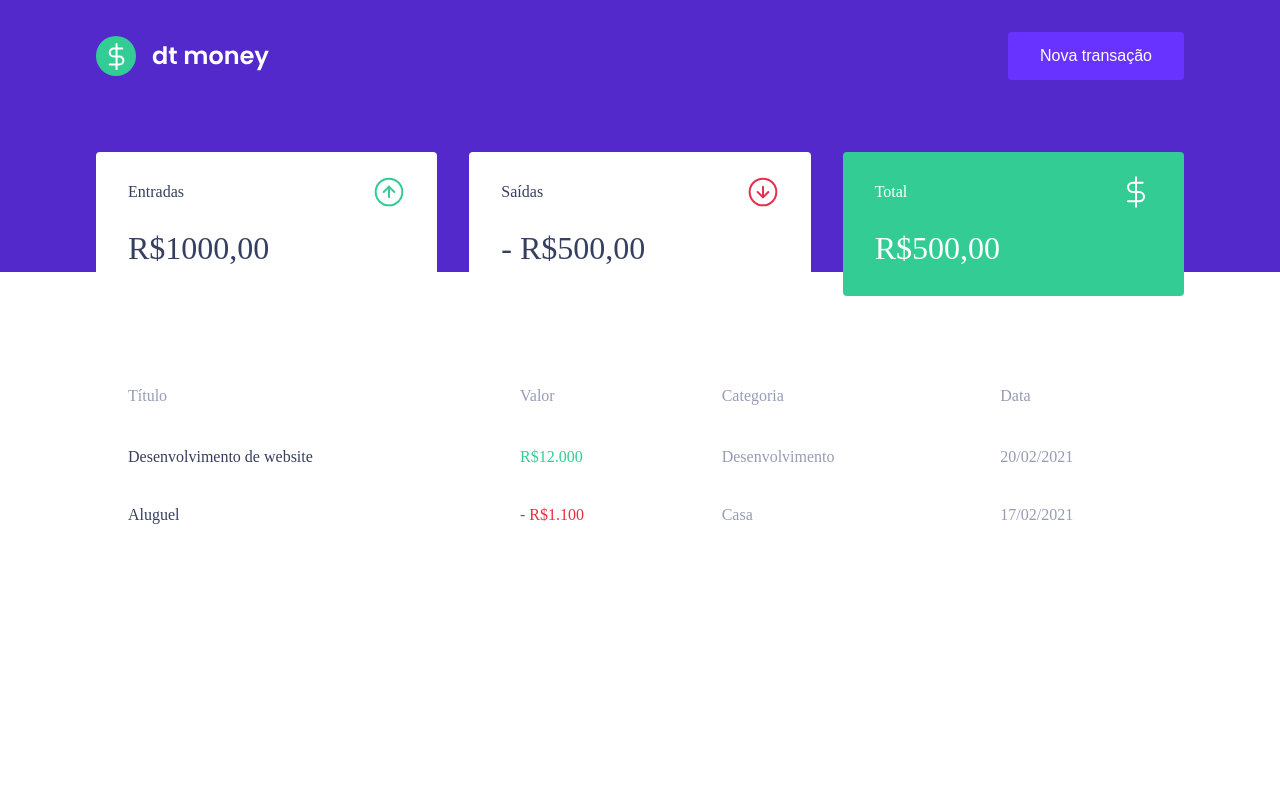
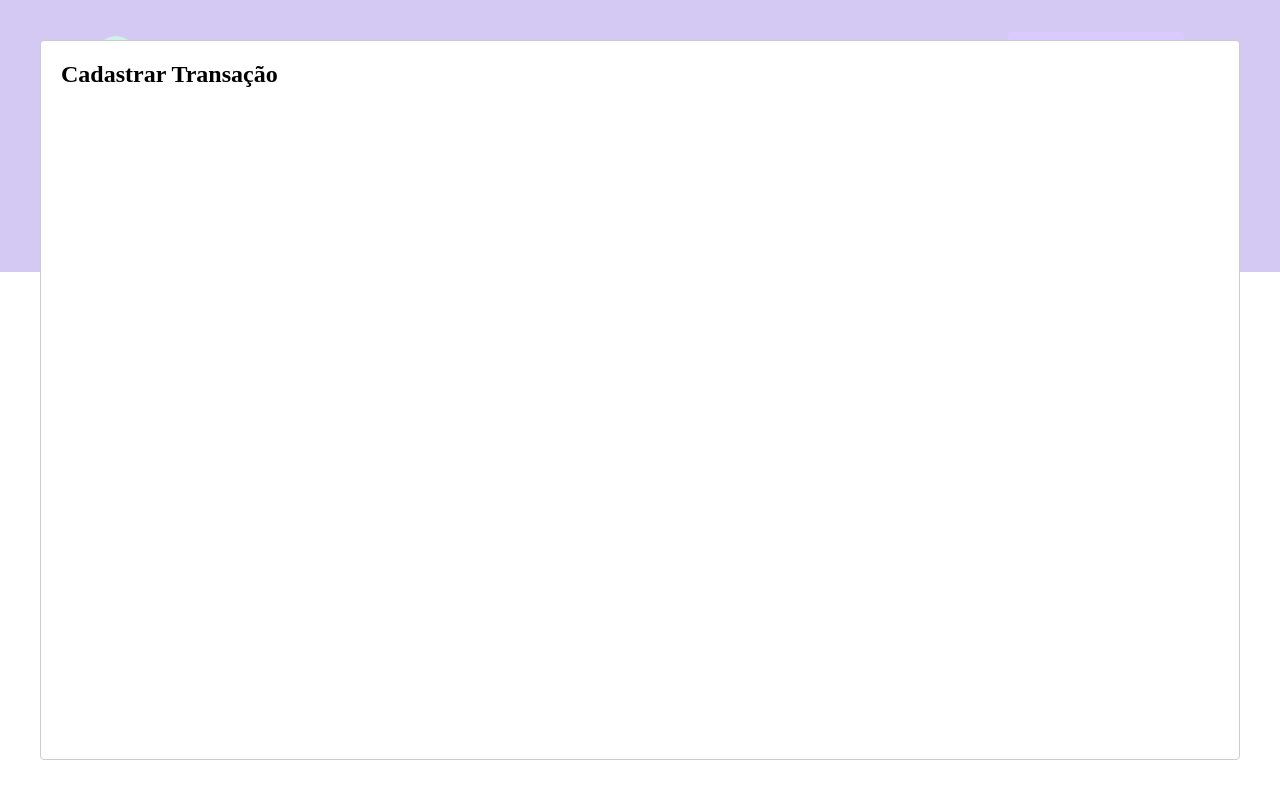
Before and after one commit to Victor-BwD/Control_Money, a React (Create React App) app: page / in a window 1280 px wide. Both pictures are taken after a click on the button "Nova transação". Built offline with nearby package versions, Linux system fonts and the light colour scheme; no server answers; what miragejs would draw is missing.

Commit message:
Criando o modal de cadastros dentro do app.

```diff
--- a/package.json
+++ b/package.json
@@ -21,6 +21,7 @@
     "@types/node": "^12.0.0",
     "@types/react": "^17.0.0",
     "@types/react-dom": "^17.0.0",
+    "@types/react-modal": "^3.12.0",
     "@types/styled-components": "^5.1.9",
     "typescript": "^4.1.2"
   },
--- a/src/App.tsx
+++ b/src/App.tsx
@@ -1,12 +1,32 @@
 import { Dashboard } from "./components/Dashboard";
 import { Header } from "./components/Header";
+import Modal from 'react-modal';
 import { GlobalStyle } from "./styles/global";
+import { useState } from "react";
+
+Modal.setAppElement('#root');
 
 export function App() {
+  const [isNewTransactionModalOpen, setIsNewTransactionModalOpen] = useState(false);
+
+  function handleOpenNewTransactionModal(){
+      setIsNewTransactionModalOpen(true);
+  }
+
+  function handleCloneNewTransactionModal(){
+      setIsNewTransactionModalOpen(false);
+  }
+
   return (
     <>
-        <Header/>
+        <Header onOpenNewTransactionModal={handleOpenNewTransactionModal} />
         <Dashboard/>
+        <Modal
+          isOpen={isNewTransactionModalOpen}
+          onRequestClose={handleCloneNewTransactionModal}
+          >
+              <h2>Cadastrar Transação</h2>
+          </Modal>
         <GlobalStyle/>
     </>
   );
--- a/src/components/Header/index.tsx
+++ b/src/components/Header/index.tsx
@@ -1,14 +1,24 @@
+import { useState } from "react"
+import Modal from 'react-modal';
 import logoImg from "../../assets/logo.svg"
 import { Container, Content } from "./styles"
 
-export function Header(){
+interface HeaderProps{
+    onOpenNewTransactionModal: () => void;
+}
+
+export function Header({onOpenNewTransactionModal}: HeaderProps){
+
+
     return(
         <Container>
             <Content>
             <img src={logoImg} alt="dt_money"/>
-            <button type="button">
+            <button type="button" onClick={onOpenNewTransactionModal}>
                 Nova transação
             </button>
+
+
             </Content>
         </Container>
     )
```
Also changed, not shown: 1 other file (tests, documents, lock files or other folders).
